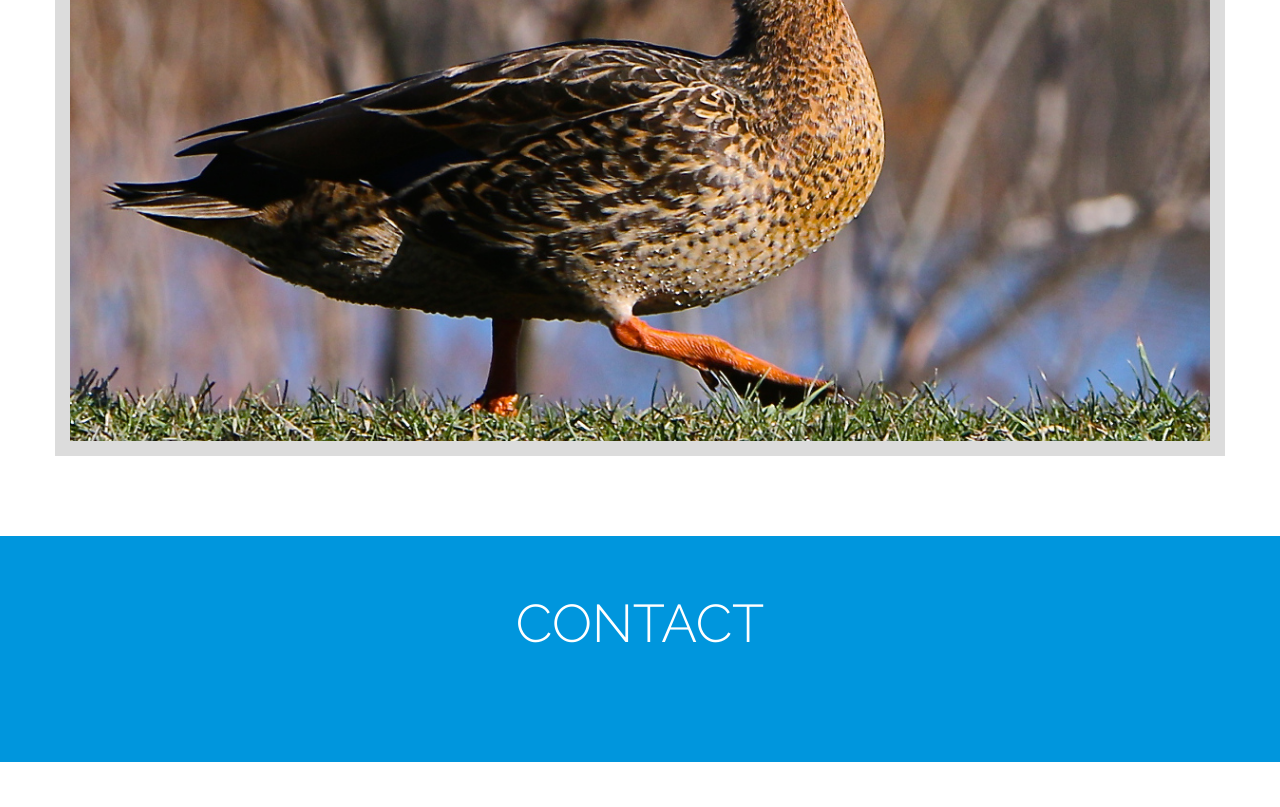
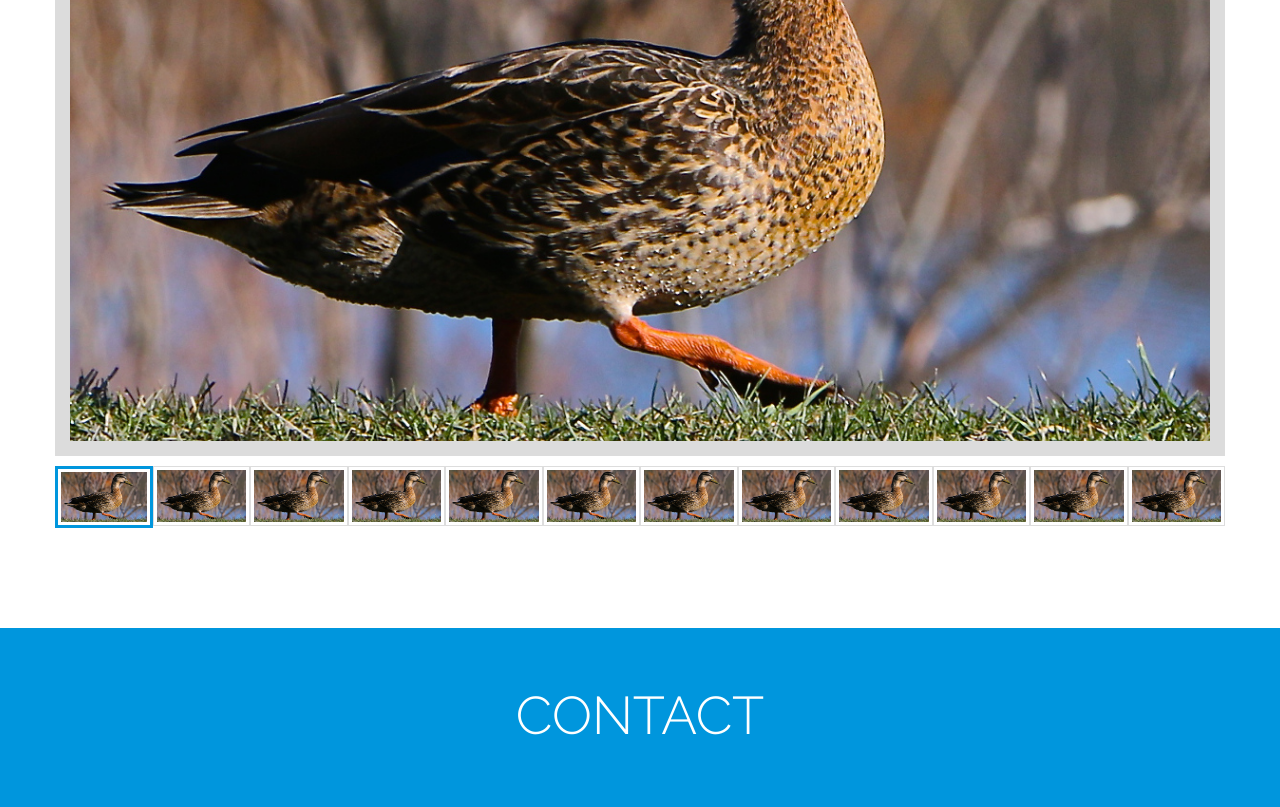
Before and after one commit to petemills/sue_philbin_photoart2, a plain HTML site: page index.html in a window 1280 px wide. Shown: the part 2066-2873 px from the top of the page. Before the commit the page ends 2828 px from the top, so only its background shows below. Drawn offline with Linux system fonts and the light colour scheme.

Commit message:
Minor changes

```diff
--- a/index.html
+++ b/index.html
@@ -172,6 +172,14 @@
                     </div>
                 </div>
             </div>
+
+
+
+            <!-- THIS IS THE JOOCY SLOOT THAT ISN"T WORKING
+            THIS IS THE JOOCY SLOOT THAT ISN"T WORKING
+            THIS IS THE JOOCY SLOOT THAT ISN"T WORKING
+            THIS IS THE JOOCY SLOOT THAT ISN"T WORKING
+            THIS IS THE JOOCY SLOOT THAT ISN"T WORKING -->
             <div class="container" ng-controller="ImageController as image" ng-init="image.currentImage=1">
                 <div class="row gallery-row">
                     <!-- Image 1 -->
@@ -180,17 +188,19 @@
                     </div>
                 </div>
 
-                <!-- This doesn't work :/  -->
-                <!--
                 <div class="row thumbnail-row">
                     <div ng-repeat="(num, im) in image.numImagePairs" class="col-lg-1 col-sm-2 col-xs-3 thumbnail" ng-class="{ 'image-active': image.isSelected({{num}}) }">
-                        <a href ng-click="image.selectImage({{num]}})">
+                        <a href ng-click="image.selectImage({{num}})">
                             <img class="img-responsive" src={{im}}></img>
                         </a>
                     </div>
                 </div>
-                -->
             </div>
+            <!-- THIS IS THE JOOCY SLOOT THAT ISN"T WORKING
+            THIS IS THE JOOCY SLOOT THAT ISN"T WORKING
+            THIS IS THE JOOCY SLOOT THAT ISN"T WORKING
+            THIS IS THE JOOCY SLOOT THAT ISN"T WORKING
+            THIS IS THE JOOCY SLOOT THAT ISN"T WORKING -->
         </div>
 
         <div id="contact-container">
```
